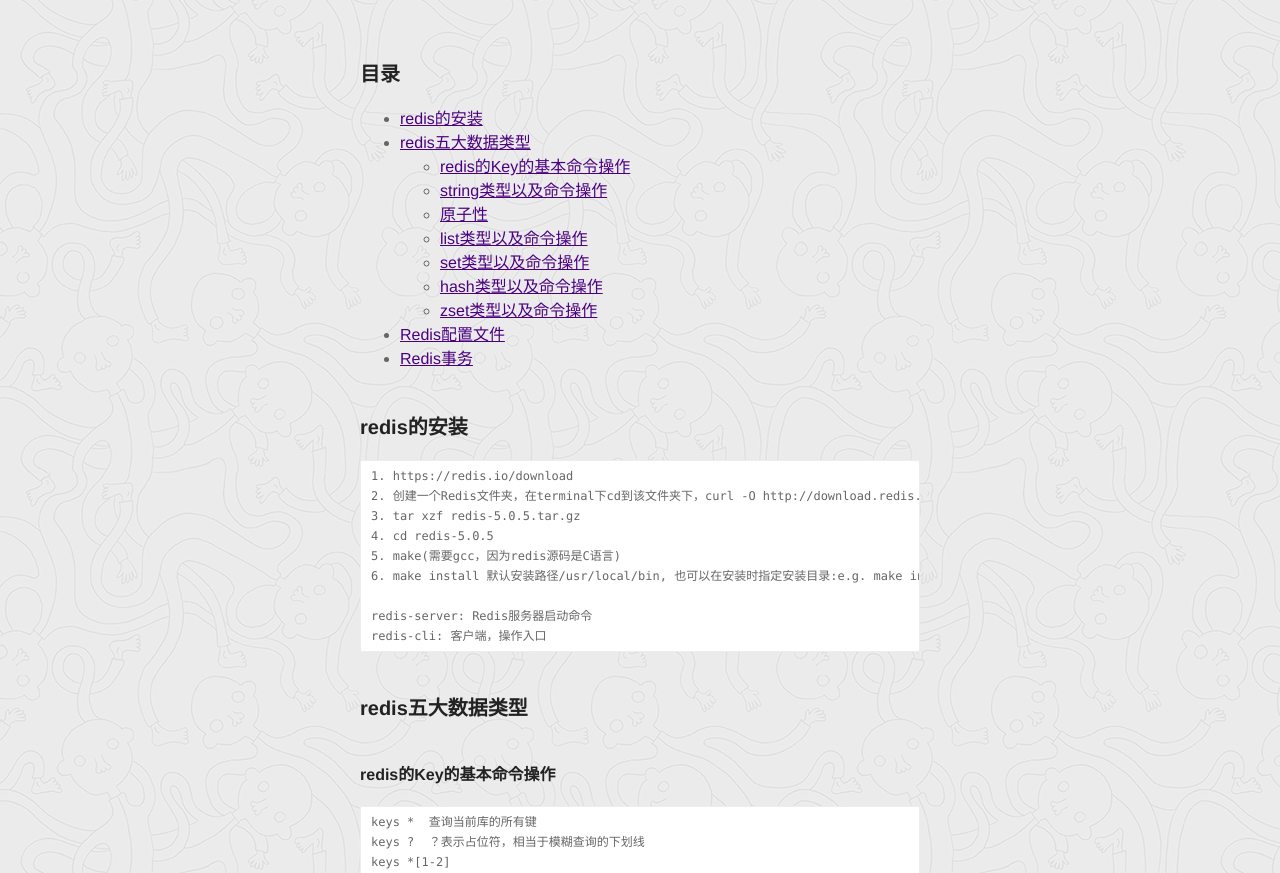
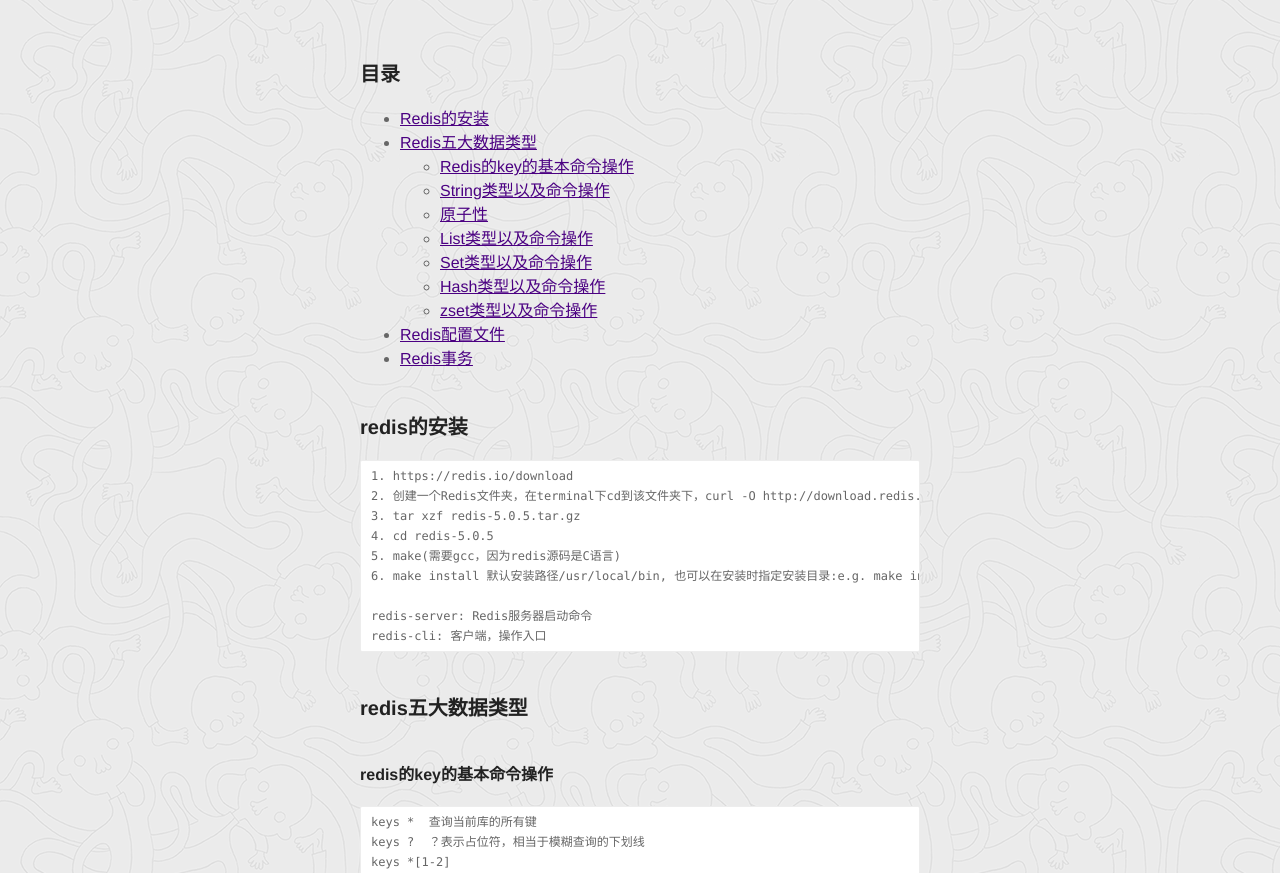
Before and after one commit to jxu033/jxu033.github.io, a Jekyll site: the page built from _posts/2019-02-28-Redis-note.md, in a window 1280 px wide and 1400 px high. Shown: the part 333-1206 px from the top of the window. Built offline with Jekyll 4.4.1, drawn with Linux system fonts in a browser that asks for light colours; comment, search, counter and statistics services are not loaded.

Commit message:
update anchor

````diff
--- a/_posts/2019-02-28-Redis-note.md
+++ b/_posts/2019-02-28-Redis-note.md
@@ -12,14 +12,14 @@ description: note for Redis
 ---
 
 ### 目录
-- [redis的安装](#Redis的安装)
-- [redis五大数据类型](#Redis五大数据类型)
-    * [redis的Key的基本命令操作](#redis的Key的基本命令操作)
-    * [string类型以及命令操作](#string类型以及命令操作)
+- [Redis的安装](#redis的安装)
+- [Redis五大数据类型](#redis五大数据类型)
+    * [Redis的key的基本命令操作](#redis的key的基本命令操作)
+    * [String类型以及命令操作](#string类型以及命令操作)
     * [原子性](#原子性)
-    * [list类型以及命令操作](#list类型以及命令操作)
-    * [set类型以及命令操作](#set类型以及命令操作)
-    * [hash类型以及命令操作](#hash类型以及命令操作)
+    * [List类型以及命令操作](#list类型以及命令操作)
+    * [Set类型以及命令操作](#set类型以及命令操作)
+    * [Hash类型以及命令操作](#hash类型以及命令操作)
     * [zset类型以及命令操作](#zset类型以及命令操作)
 - [Redis配置文件](#redis配置文件)
 - [Redis事务](#redis事务)
@@ -40,7 +40,7 @@ redis-cli: 客户端，操作入口
 
 
 ### redis五大数据类型
-#### redis的Key的基本命令操作
+#### redis的key的基本命令操作
 ```text
 keys *  查询当前库的所有键
 keys ?  ？表示占位符，相当于模糊查询的下划线
````
